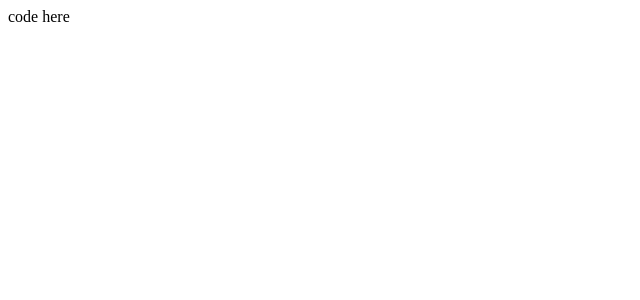
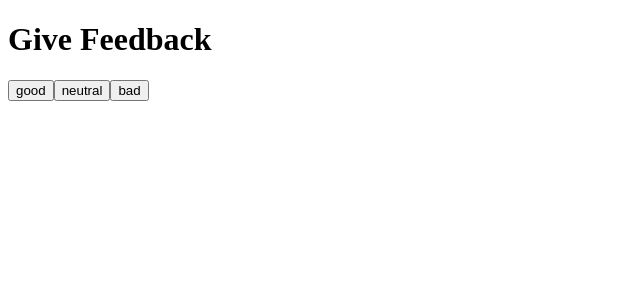
Before and after one commit to Farahcodes/fullstackopen, a React (Create React App) app in the folder part1/1.6.-1.14. unicafe/: page / in a window 1280 px wide. Shown: the top 300 px of the page, without its empty margins (0-640 px from the left). Built offline with nearby package versions, Linux system fonts and the light colour scheme.

Commit message:
give feedback component

```diff
--- a/part1/1.6.-1.14. unicafe/src/App.js
+++ b/part1/1.6.-1.14. unicafe/src/App.js
@@ -1,4 +1,23 @@
 import { useState } from "react";
+
+const good = "good";
+const neutral = "neutral";
+const bad = "bad";
+
+const Button = (props) => {
+  return <button>{props.text}</button>;
+};
+
+const GiveFeedback = (props) => {
+  return (
+    <>
+      <h1>Give Feedback</h1>
+      <Button text={good} />
+      <Button text={neutral} />
+      <Button text={bad} />
+    </>
+  );
+};
 
 const App = () => {
   // save clicks of each button to its own state
@@ -6,7 +25,11 @@ const App = () => {
   const [neutral, setNeutral] = useState(0);
   const [bad, setBad] = useState(0);
 
-  return <div>code here</div>;
+  return (
+    <div>
+      <GiveFeedback />
+    </div>
+  );
 };
 
 export default App;
```
